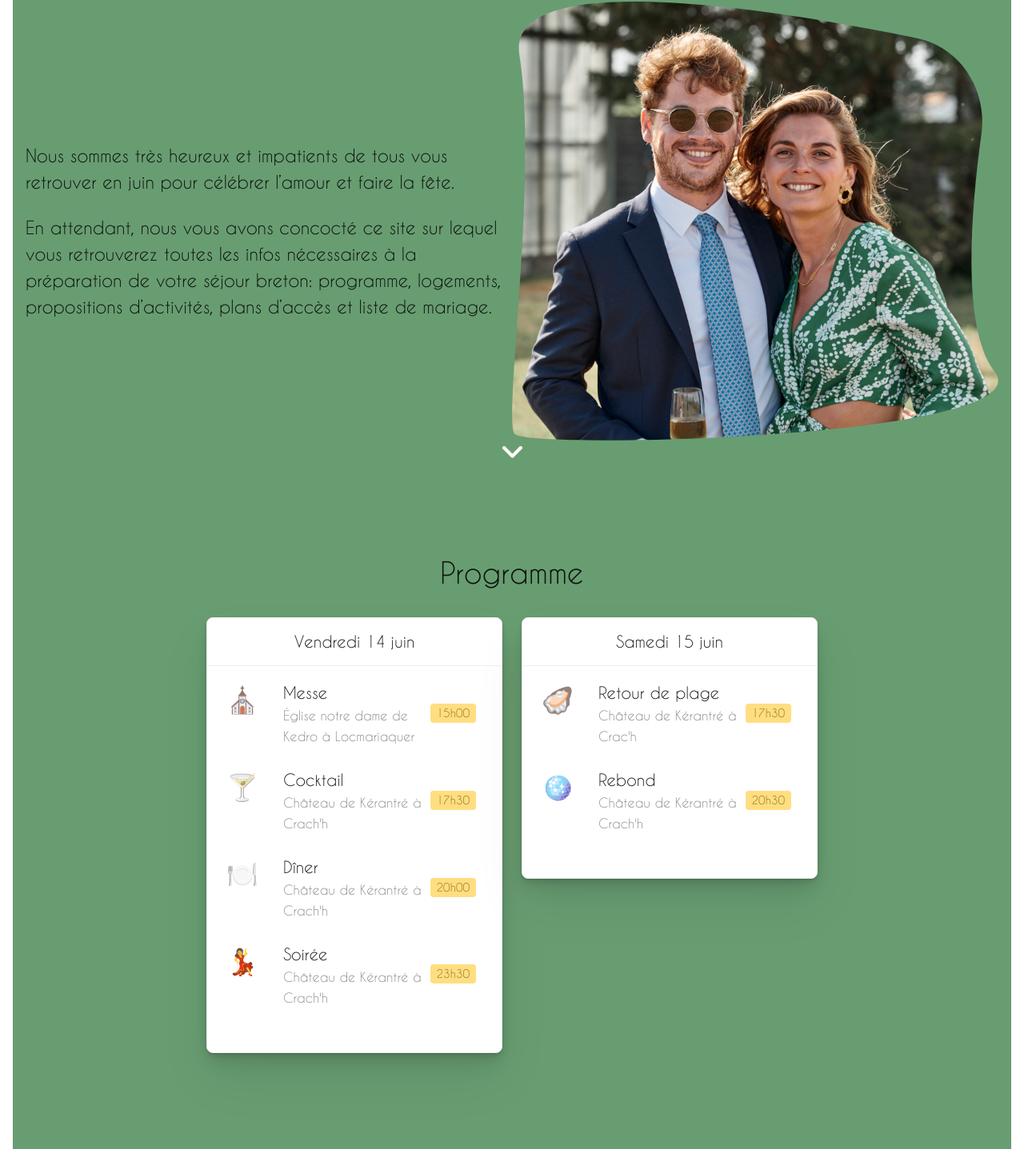
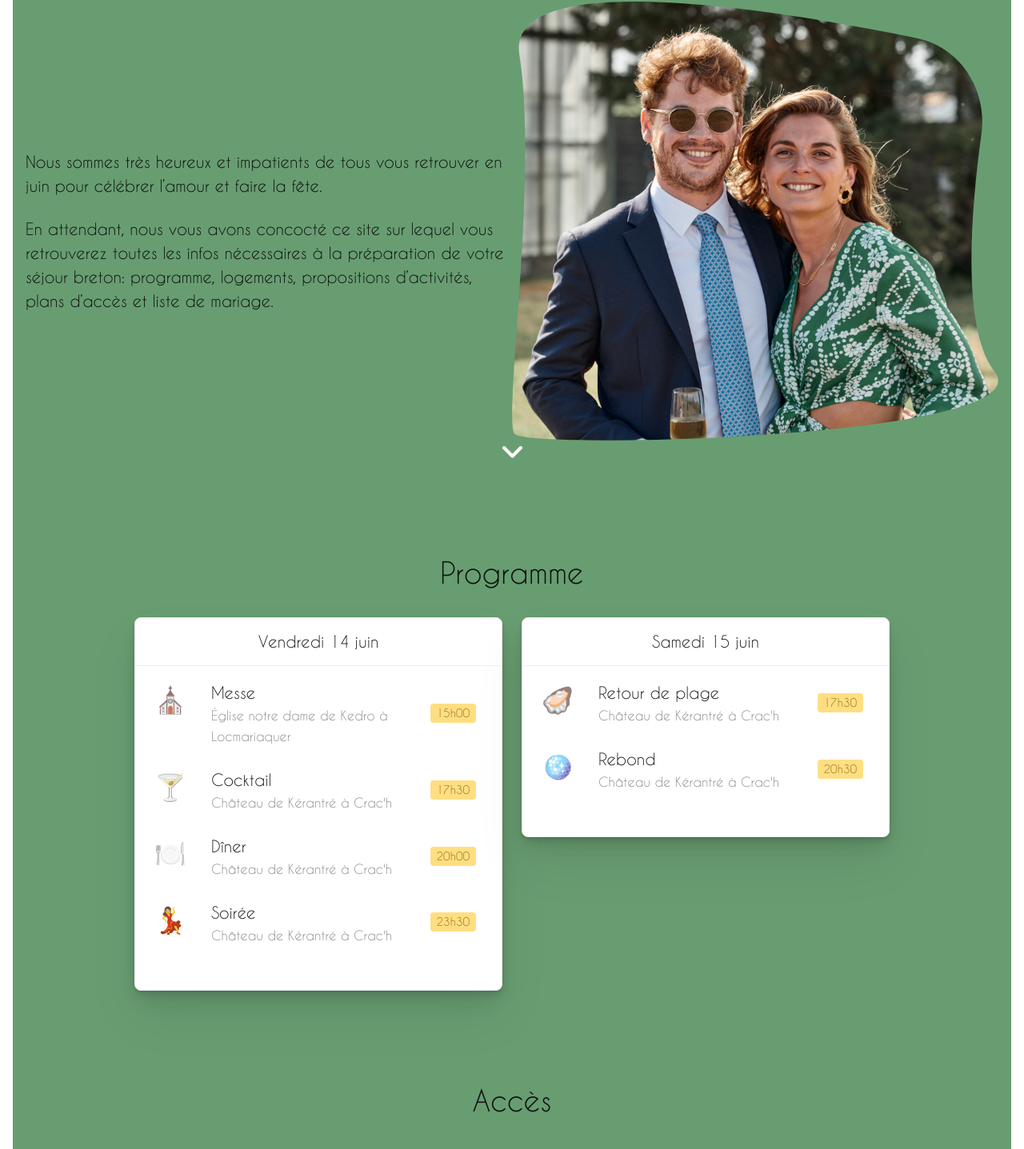
Before and after one commit to GregdTd/gregdtd.github.io, a React (Vite) app: page / in a window 1280 px wide. Shown: the part 365-1802 px from the top of the page at 80% size. Built offline with nearby package versions, Linux system fonts and the light colour scheme.

Commit message:
Julie comments

```diff
--- a/src/pages/Program.tsx
+++ b/src/pages/Program.tsx
@@ -21,15 +21,15 @@ export const Program: React.FC = () => {
                         </Item>
 
                         <Item>
-                            <Meta avatar={<Emoji>🍸</Emoji>} title={<ItemTitle>Cocktail</ItemTitle>} description={<Description>Château de Kérantré à Crach'h</Description>} />
+                            <Meta avatar={<Emoji>🍸</Emoji>} title={<ItemTitle>Cocktail</ItemTitle>} description={<Description>Château de Kérantré à Crac'h</Description>} />
                             <Tag bordered={false}>17h30</Tag>
                         </Item>
                         <Item>
-                            <Meta avatar={<Emoji>🍽️</Emoji>} title={<ItemTitle>Dîner</ItemTitle>} description={<Description>Château de Kérantré à Crach'h</Description>} />
+                            <Meta avatar={<Emoji>🍽️</Emoji>} title={<ItemTitle>Dîner</ItemTitle>} description={<Description>Château de Kérantré à Crac'h</Description>} />
                             <Tag bordered={false}>20h00</Tag>
                         </Item>
                         <Item>
-                            <Meta avatar={<Emoji>💃</Emoji>} title={<ItemTitle>Soirée</ItemTitle>} description={<Description>Château de Kérantré à Crach'h</Description>} />
+                            <Meta avatar={<Emoji>💃</Emoji>} title={<ItemTitle>Soirée</ItemTitle>} description={<Description>Château de Kérantré à Crac'h</Description>} />
                             <Tag bordered={false}>23h30</Tag>
                         </Item>
                     </Card>
@@ -41,7 +41,7 @@ export const Program: React.FC = () => {
                             <Tag bordered={false}>17h30</Tag>
                         </Item>
                         <Item>
-                            <Meta avatar={<Emoji>🪩</Emoji>} title={<ItemTitle>Rebond</ItemTitle>} description={<Description>Château de Kérantré à Crach'h</Description>} />
+                            <Meta avatar={<Emoji>🪩</Emoji>} title={<ItemTitle>Rebond</ItemTitle>} description={<Description>Château de Kérantré à Crac'h</Description>} />
                             <Tag bordered={false}>20h30</Tag>
                         </Item>
                     </Card>
@@ -64,7 +64,7 @@ const Column = styled.div`
 `
 
 const Card = styled(BaseCard)`
-    width: 370px;
+    width: 460px;
     box-shadow:
         rgba(0, 0, 0, 0.07) 0px 1px 2px,
         rgba(0, 0, 0, 0.07) 0px 2px 4px,
--- a/src/pages/Welcome.tsx
+++ b/src/pages/Welcome.tsx
@@ -71,7 +71,7 @@ const Surname = styled.div`
 
 const WrapperText = styled.div`
     width: 50%;
-    font-size: 22px;
+    font-size: 20px;
 
     @media ${mobile} {
         width: 100%;
```
